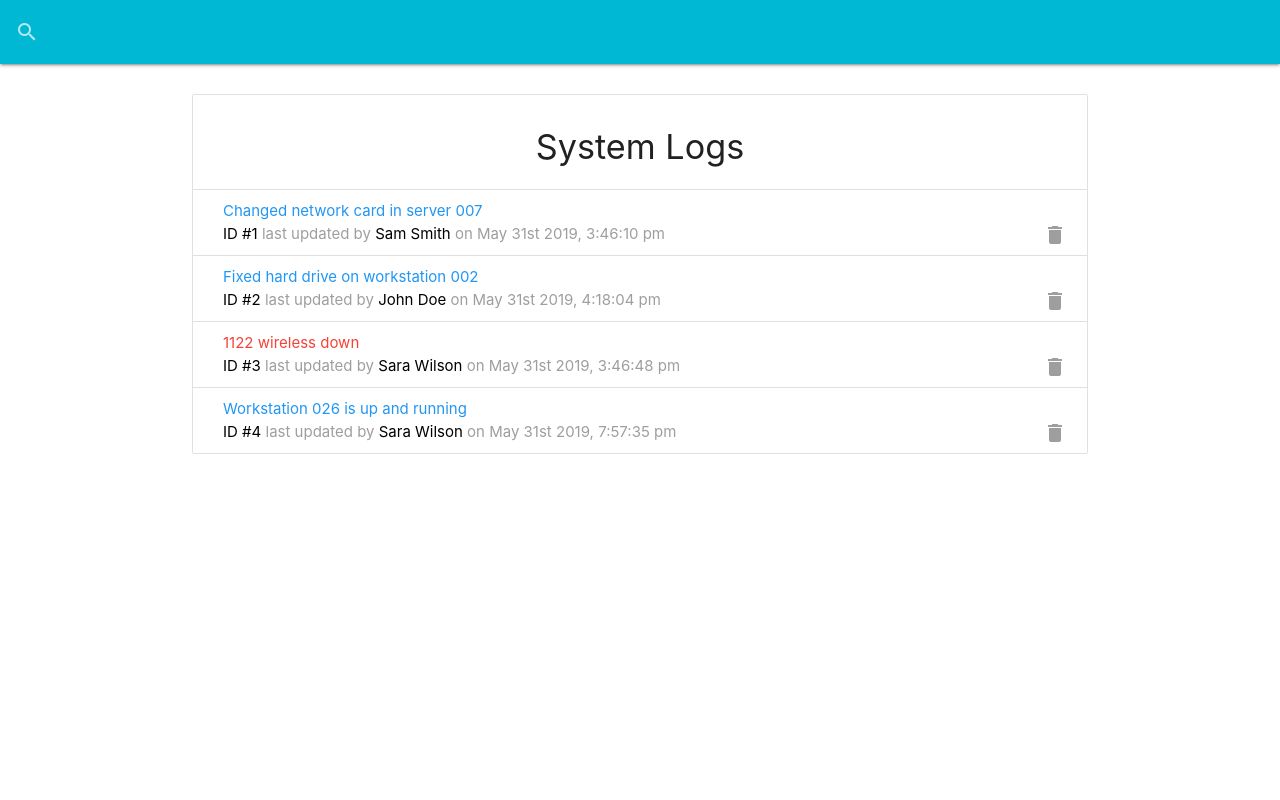
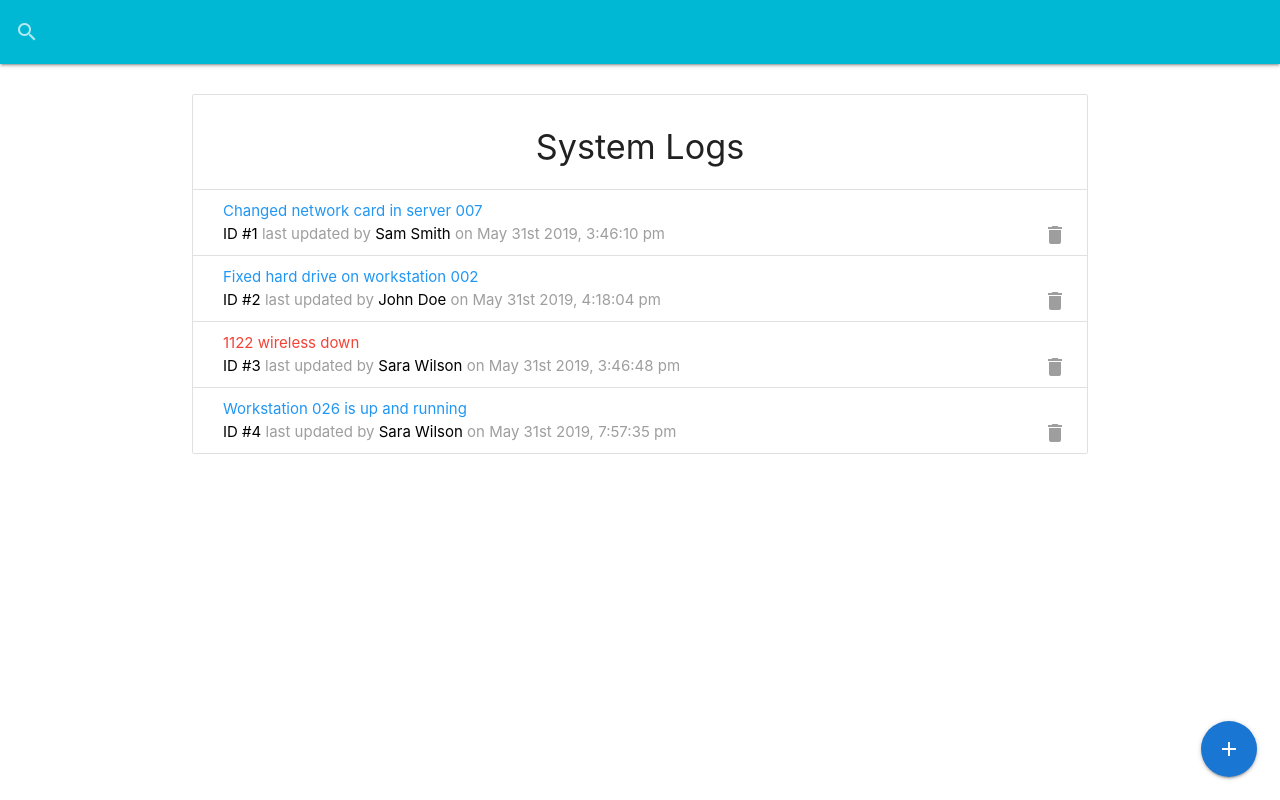
Before and after one commit to shashank-bhatotia/it-logger, a React (Create React App) app: page / in a window 1280 px wide. Built offline with nearby package versions, Linux system fonts and the light colour scheme; data requests are answered from the project's data file.

Commit message:
Create Preloader and AddBtn

```diff
--- a/src/App.js
+++ b/src/App.js
@@ -1,6 +1,7 @@
 import React, { Fragment, useEffect } from 'react';
 import SearchBar from './components/layout/SearchBar';
 import Logs from './components/logs/Logs';
+import AddBtn from './components/layout/AddBtn';
 import 'materialize-css/dist/css/materialize.min.css';
 import M from 'materialize-css/dist/js/materialize.min.js';
 
@@ -14,6 +15,7 @@
     <Fragment>
       <SearchBar />
       <div className="container">
+        <AddBtn />
         <Logs />
       </div>
     </Fragment>
--- /dev/null
+++ b/src/components/layout/AddBtn.js
@@ -0,0 +1,25 @@
+import React from 'react'
+
+const AddBtn = () => {
+  return (
+    <div className="fixed-action-btn">
+      <a href="#add-log-modal" className="btn-floating btn-large blue darken-2 modal-trigger">
+        <i className="large material-icons">add</i>
+      </a>
+      <ul>
+        <li>
+          <a href="#tech-list-modal" className="btn-floating green modal-trigger">
+            <i className="material-icons">person</i>
+          </a>
+        </li>
+        <li>
+          <a href="#tech-modal" className="btn-floating red modal-trigger">
+            <i className="material-icons">person_add</i>
+          </a>
+        </li>
+      </ul>
+    </div>
+  )
+}
+
+export default AddBtn
--- /dev/null
+++ b/src/components/layout/Preloader.js
@@ -0,0 +1,11 @@
+import React from 'react';
+
+const Preloader = () => {
+  return (
+    <div className="progress blue lighten-4">
+      <div className="indeterminate blue"></div>
+    </div>
+  )
+}
+
+export default Preloader;
--- a/src/components/logs/Logs.js
+++ b/src/components/logs/Logs.js
@@ -1,5 +1,6 @@
 import React, { useState, useEffect } from 'react';
 import LogItem from './LogItem';
+import Preloader from '../layout/Preloader';
 
 const Logs = () => {
   const [logs, setLogs] = useState([]);
@@ -22,7 +23,7 @@
 
   if (loading) {
     return (
-      <h4>Loading...</h4>
+      <Preloader />
     )
   }
 
```
